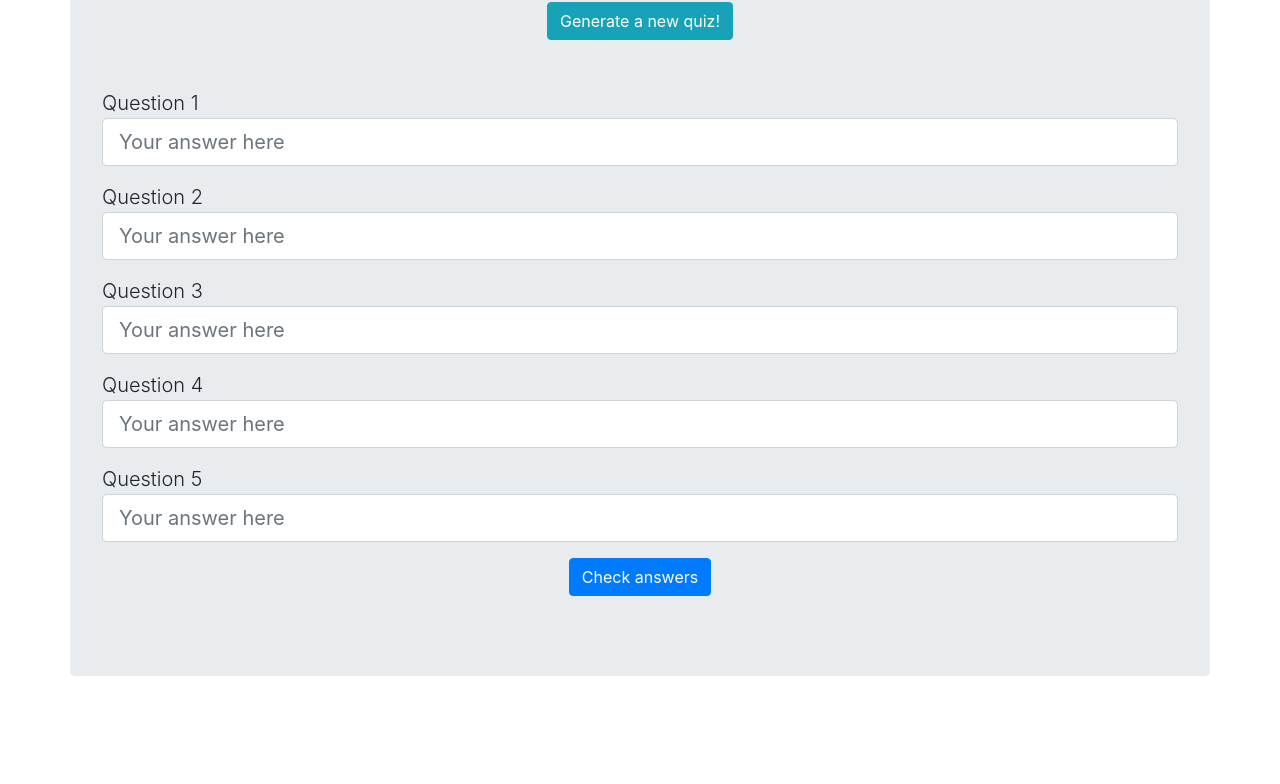
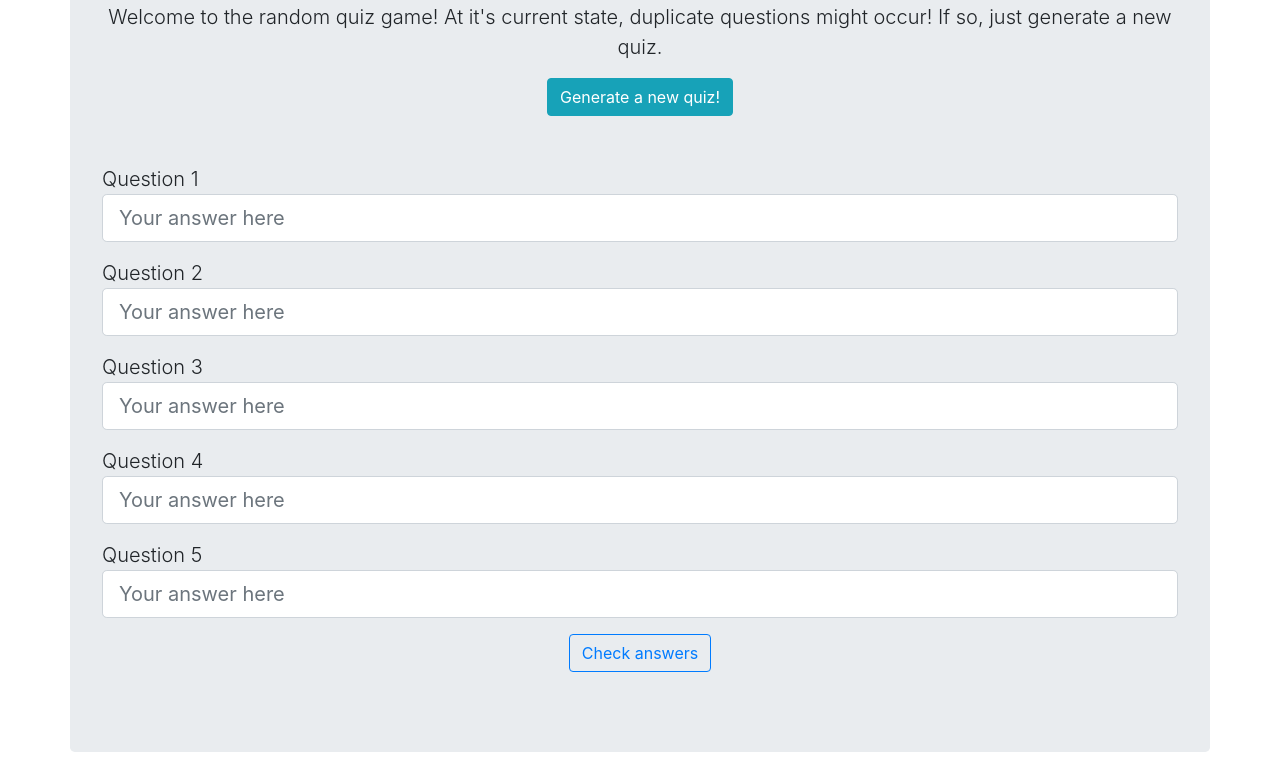
Before and after one commit to SmashCookie/random-quiz-generator, a plain HTML site: page index.html in a window 1280 px wide. Shown: the part 137-921 px from the top of the page. Before the commit the page ends 845 px from the top, so only its background shows below. Drawn offline with nearby package versions, Linux system fonts and the light colour scheme.

Commit message:
small stylefix

```diff
--- a/index.html
+++ b/index.html
@@ -13,6 +13,7 @@
     <div class="container jumbotron">
         <div class="header text-center">
             <h1 class="display-4">The Random Quiz Game!</h1>
+            <p class="lead">Welcome to the random quiz game! At it's current state, duplicate questions might occur! If so, just generate a new quiz.</p>
             <button class="btn btn-info">Generate a new quiz!</button>
         </div>
 
@@ -45,7 +46,7 @@
                 <span class="correctAnswer"></span>
             </p>
             <p class="text-center">
-                <button class="btn btn-primary">Check answers</button>
+                <button class="btn btn-outline-primary">Check answers</button>
             </p>
         </div>
     </div>
```
